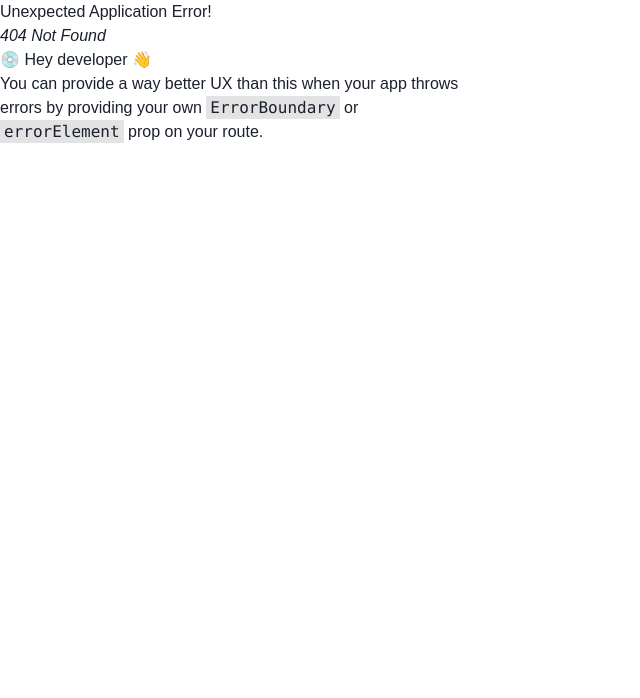
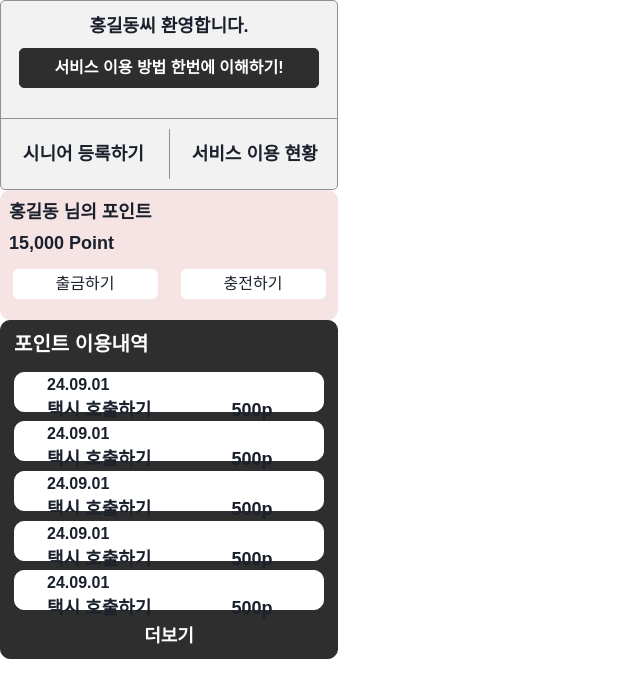
Before and after one commit to kakao-tech-campus-2nd-step3/Team8_FE, a React (Vite) app: page /mypage in a window 1280 px wide. Before the commit this address had no page. Shown: the top 698 px of the page, without its empty margins (0-640 px from the left). Built offline with nearby package versions, Linux system fonts and the light colour scheme; a web font is replaced by a local one.

Commit message:
Feat: 마이페이지 구성 컴포넌트 추가(프로필,포인트, 이용내역)

```diff
--- /dev/null
+++ b/src/components/features/mypage/PointBox/index.tsx
@@ -0,0 +1,61 @@
+import { Box, Text } from '@chakra-ui/react';
+import styled from '@emotion/styled';
+
+const PointBox = () => {
+  return (
+    <PointBoxLayout>
+      <Text ml={2} mt={2} fontSize='18px' fontWeight={700}>
+        홍길동 님의 포인트
+      </Text>
+      <Text ml={2} mt={1} fontSize='18px' fontWeight={700}>
+        15,000 Point
+      </Text>
+      <ButtonContainer mt={2}>
+        <ButtonBox>출금하기</ButtonBox>
+        <ButtonBox>충전하기</ButtonBox>
+      </ButtonContainer>
+    </PointBoxLayout>
+  );
+};
+
+export default PointBox;
+
+const PointBoxLayout = styled(Box)`
+  width: 100%;
+  max-width: 338px;
+  height: 130px;
+  background-color:
+  display: flex;
+  flex-direction: column;
+  align-items: center;
+  background-color : #F6E4E4;
+  border: 1px solid #F6E4E4;
+  border-radius: 10px;
+`;
+
+const ButtonContainer = styled(Box)`
+  display: flex;
+  flex-direction: row;
+  align-items: center;
+  justify-content: space-around;
+  width: 100%;
+  max-width: 338px;
+  height: 30%;
+  max-height: 40px;
+`;
+
+const ButtonBox = styled(Box)`
+  display: flex;
+  justify-content: center;
+  align-items: center;
+  width: 100%;
+  max-width: 145px;
+  height: 100%;
+  max-height: 30px;
+  font-size: 16px;
+  font-weight: 500;
+  background-color: #fff;
+  border: 1px solid #fff;
+  border-radius: 5px;
+  cursor: pointer;
+`;
--- /dev/null
+++ b/src/components/features/mypage/ProfileBox/index.tsx
@@ -0,0 +1,85 @@
+import { Box, Text } from '@chakra-ui/react';
+import styled from '@emotion/styled';
+
+const ProfileBox = () => {
+  return (
+    <ProfileBoxContainer>
+      <TopContainer>
+        <Text mt={3} fontSize='18px' fontWeight={700}>
+          홍길동씨 환영합니다.
+        </Text>
+        <ServiceManualBox mt={2} fontWeight={600}>
+          서비스 이용 방법 한번에 이해하기!
+        </ServiceManualBox>
+      </TopContainer>
+      <BottomContainer>
+        <ButtonBox>시니어 등록하기</ButtonBox>
+        <DivideLine></DivideLine>
+        <ButtonBox>서비스 이용 현황</ButtonBox>
+      </BottomContainer>
+    </ProfileBoxContainer>
+  );
+};
+
+export default ProfileBox;
+
+const ProfileBoxContainer = styled(Box)`
+  display: flex;
+  flex-direction: column;
+  background-color: #f2f2f2;
+  width: 100%;
+  max-width: 338px;
+  height: 190px;
+  border: 1px solid #909090;
+  border-radius: 5px;
+`;
+
+const ServiceManualBox = styled(Box)`
+  display: flex;
+  align-items: center;
+  justify-content: center;
+  width: 100%;
+  max-width: 300px;
+  height: 40px;
+  background-color: #2e2e2e;
+  color: #fff;
+  border: 1px solid #2e2e2e;
+  border-radius: 5px;
+  font-size: 16px;
+`;
+
+const TopContainer = styled(Box)`
+  display: flex;
+  flex-direction: column;
+  width: 100%;
+  max-width: 338px;
+  align-items: center;
+  height : 70%;
+  max-height 120px:
+`;
+
+const BottomContainer = styled(Box)`
+  display: flex;
+  flex-direction: row;
+  align-items: center;
+  justify-content: space-between;
+  border-top: 1px solid #909090;
+`;
+
+const DivideLine = styled.div`
+  width: 1px;
+  height: 50px;
+  background-color: #909090;
+`;
+
+const ButtonBox = styled(Box)`
+  display: flex;
+  align-items: center;
+  justify-content: center;
+  width: 49%;
+  max-width: 169px;
+  height: 70px;
+  font-size: 18px;
+  font-weight: 600;
+  cursor: pointer;
+`;
--- /dev/null
+++ b/src/components/features/mypage/UseDetail/index.tsx
@@ -0,0 +1,137 @@
+import { useState } from 'react';
+
+import { Box, Text } from '@chakra-ui/react';
+import styled from '@emotion/styled';
+
+const UseDetailBox = () => {
+  // 10개의 더미 데이터 배열 생성
+  const data = Array.from({ length: 10 }, (_) => ({
+    date: '24.09.01',
+    description: '택시 호출하기',
+    points: '500p',
+  }));
+
+  // 처음에 5개 보여주고, 더보기를 눌렀을 때 나머지 전부를 보여주기
+  const [visibleCount, setVisibleCount] = useState(5); // 기본적으로 5개 보여줌
+  const [isExpanded, setIsExpanded] = useState(false); // 더보기, 숨기기 상태
+
+  // 더보기, 숨기기 버튼을 눌렀을 때 동작
+  const handleToggleView = () => {
+    if (isExpanded) {
+      // 숨기기 동작
+      setVisibleCount(5);
+    } else {
+      // 더보기 동작
+      setVisibleCount(data.length);
+    }
+    setIsExpanded(!isExpanded);
+  };
+
+  return (
+    <UseDetailBoxContainer>
+      <TextBox>포인트 이용내역</TextBox>
+      <DetailBox>
+        {data.slice(0, visibleCount).map((item, index) => (
+          <DetailFactor key={index}>
+            <DetailTextBox>
+              <DetailDate>{item.date}</DetailDate>
+              <DetailTextBoxBottom>
+                <Text fontSize='18px' fontWeight={700}>
+                  {item.description}
+                </Text>
+                <Text fontSize='18px' fontWeight={700} ml={20}>
+                  {item.points}
+                </Text>
+              </DetailTextBoxBottom>
+            </DetailTextBox>
+          </DetailFactor>
+        ))}
+      </DetailBox>
+      <ViewMoreButton onClick={handleToggleView}>
+        {isExpanded ? '숨기기' : '더보기'}
+      </ViewMoreButton>
+    </UseDetailBoxContainer>
+  );
+};
+
+export default UseDetailBox;
+
+const UseDetailBoxContainer = styled(Box)`
+  display: flex;
+  flex-direction: column;
+  align-items: center;
+  width: 100%;
+  max-width: 338px;
+  height: auto;
+  background-color: #2e2e2e;
+  border: 1px solid #2e2e2e;
+  border-radius: 10px;
+`;
+
+const TextBox = styled(Box)`
+  display: flex;
+  justify-content: flex-start;
+  width: 100%;
+  max-width: 310px;
+  font-size: 20px;
+  font-weight: 700;
+  color: #fff;
+  margin: 0.5rem 0;
+`;
+
+const DetailBox = styled(Box)`
+  display: flex;
+  flex-direction: column;
+  align-items: center;
+  width: 100%;
+  max-width: 338px;
+`;
+
+const DetailFactor = styled(Box)`
+  display: flex;
+  flex-direction: row;
+  width: 100%;
+  max-width: 310px;
+  height: 2.5rem;
+  background-color: #fff;
+  margin: 0.3rem 0;
+  border: 1px solid #fff;
+  border-radius: 10px;
+`;
+
+const DetailTextBox = styled(Box)`
+  margin-left: 2rem;
+  display: flex;
+  flex-direction: column;
+  width: 100%;
+  height: 100%;
+  align-items: flex-start;
+`;
+
+const DetailDate = styled(Box)`
+  width: 100%;
+  display: flex;
+  align-items: center;
+  font-size: 16px;
+  font-weight: 600;
+`;
+
+const DetailTextBoxBottom = styled(Box)`
+  display: flex;
+  flex-direction: row;
+  justify-content: center;
+  font-size: 18px;
+`;
+
+const ViewMoreButton = styled.button`
+  width: 20%;
+  max-width: 60px;
+  max-height: 30px;
+  font-size: 18px;
+  font-weight: 600;
+  color: #fff;
+  margin: 0.5rem 0;
+  cursor: pointer;
+  border: none;
+  border-radius: 5px;
+`;
--- /dev/null
+++ b/src/pages/siniddo/mypage/index.tsx
@@ -0,0 +1,15 @@
+import PointBox from '@/components/features/mypage/PointBox';
+import ProfileBox from '@/components/features/mypage/ProfileBox';
+import UseDetailBox from '@/components/features/mypage/UseDetail';
+
+const MyPage = () => {
+  return (
+    <>
+      <ProfileBox />
+      <PointBox />
+      <UseDetailBox />
+    </>
+  );
+};
+
+export default MyPage;
--- a/src/routes/index.tsx
+++ b/src/routes/index.tsx
@@ -2,12 +2,17 @@ import { createBrowserRouter, RouterProvider } from 'react-router-dom';
 
 import { RouterPath } from './path';
 import MainPage from '@/pages/common/main';
+import MyPage from '@/pages/siniddo/mypage';
 
 const router = createBrowserRouter([
   {
     path: RouterPath.root,
     element: <MainPage />,
   },
+  {
+    path: RouterPath.mypage,
+    element: <MyPage />,
+  },
 ]);
 
 export const Routes = () => {
--- a/src/routes/path.ts
+++ b/src/routes/path.ts
@@ -1,4 +1,5 @@
 export const RouterPath = {
   root: '/',
   login: '/login',
+  mypage: `/mypage`,
 };
```
Also changed, not shown: 1 other file (tests, documents, lock files or other folders).
